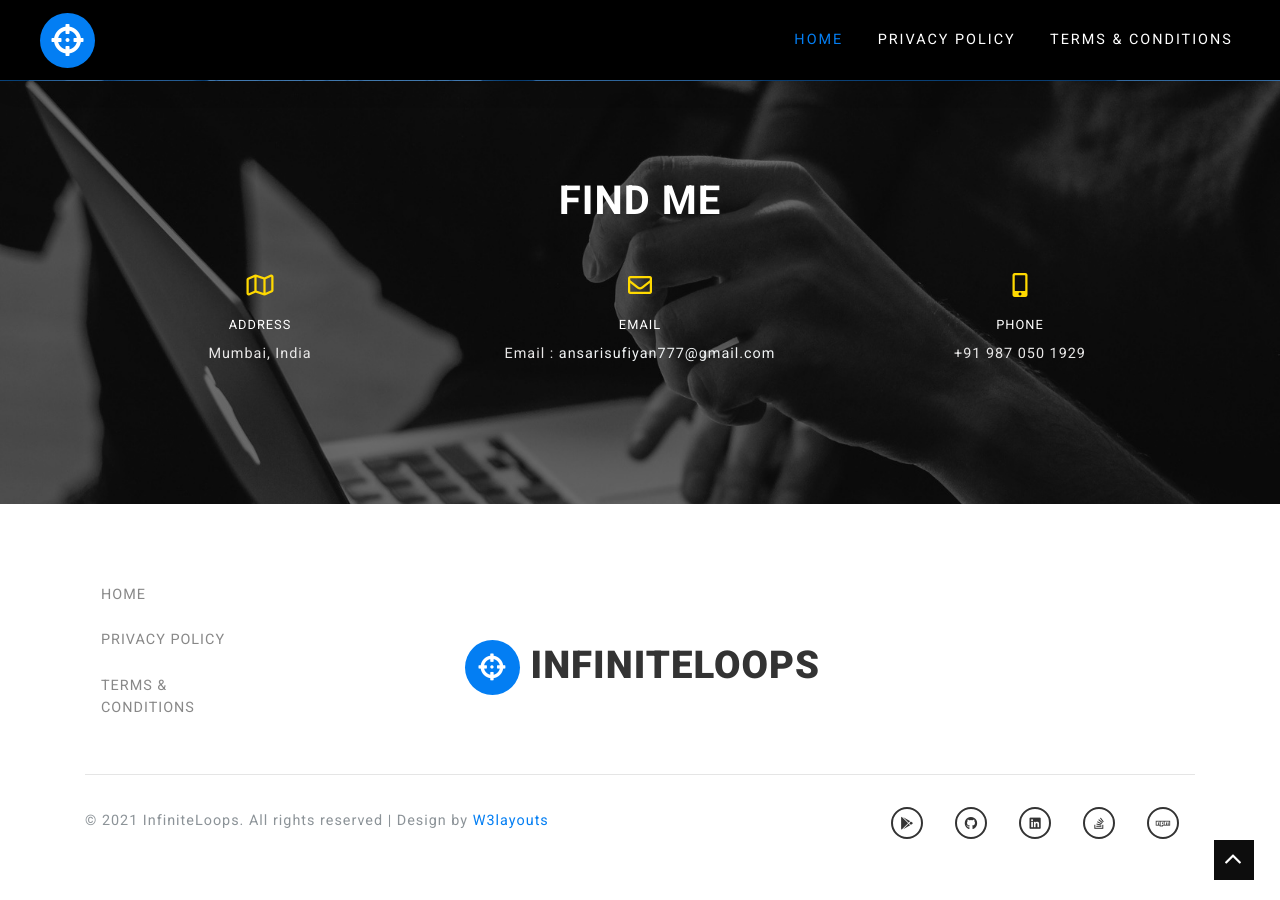
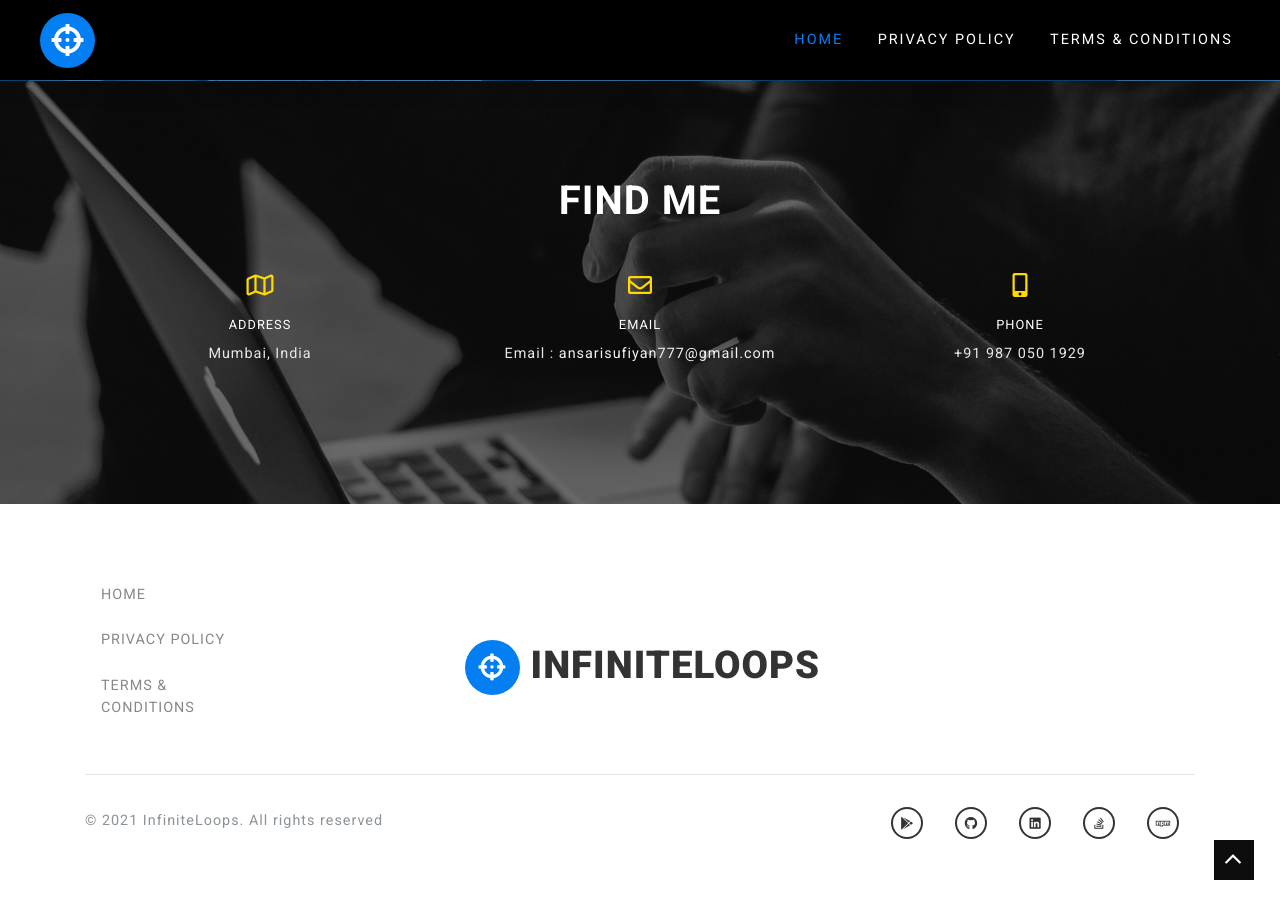
Before and after one commit to ansarisufiyan777/ansarisufiyan777.github.io, a Jekyll site: the page index.html, which Jekyll copies as it is, in a window 1280 px wide and 900 px high, scrolled down 3910 px. Built offline with Jekyll 4.4.1, drawn with Linux system fonts in a browser that asks for light colours.

Commit message:
removed w3

```diff
--- a/index.html
+++ b/index.html
@@ -1,10 +1,3 @@
-<!--
-Author: W3layouts
-Author URL: http://w3layouts.com
-License: Creative Commons Attribution 3.0 Unported
-License URL: http://creativecommons.org/licenses/by/3.0/
--->
-
 <!DOCTYPE html>
 <html lang="zxx">
 
@@ -563,9 +556,7 @@ License URL: http://creativecommons.org/licenses/by/3.0/
             <hr>
             <div class="d-flex justify-content-between pt-lg-3  footer-bottom-cpy">
                 <div class="copy-right-w3ls">
-                    <p>© 2021 InfiniteLoops. All rights reserved | Design by
-                        <a href="http://w3layouts.com/"> W3layouts </a>
-
+                    <p>© 2021 InfiniteLoops. All rights reserved
                     </p>
                 </div>
                 <div class="social-content pb-md-0 pb-4">
```
Also changed, not shown: css/style.css (+0 -7 lines), privacy-policy.html (+1 -8 lines), terms-and-conditions.html (+1 -10 lines).
